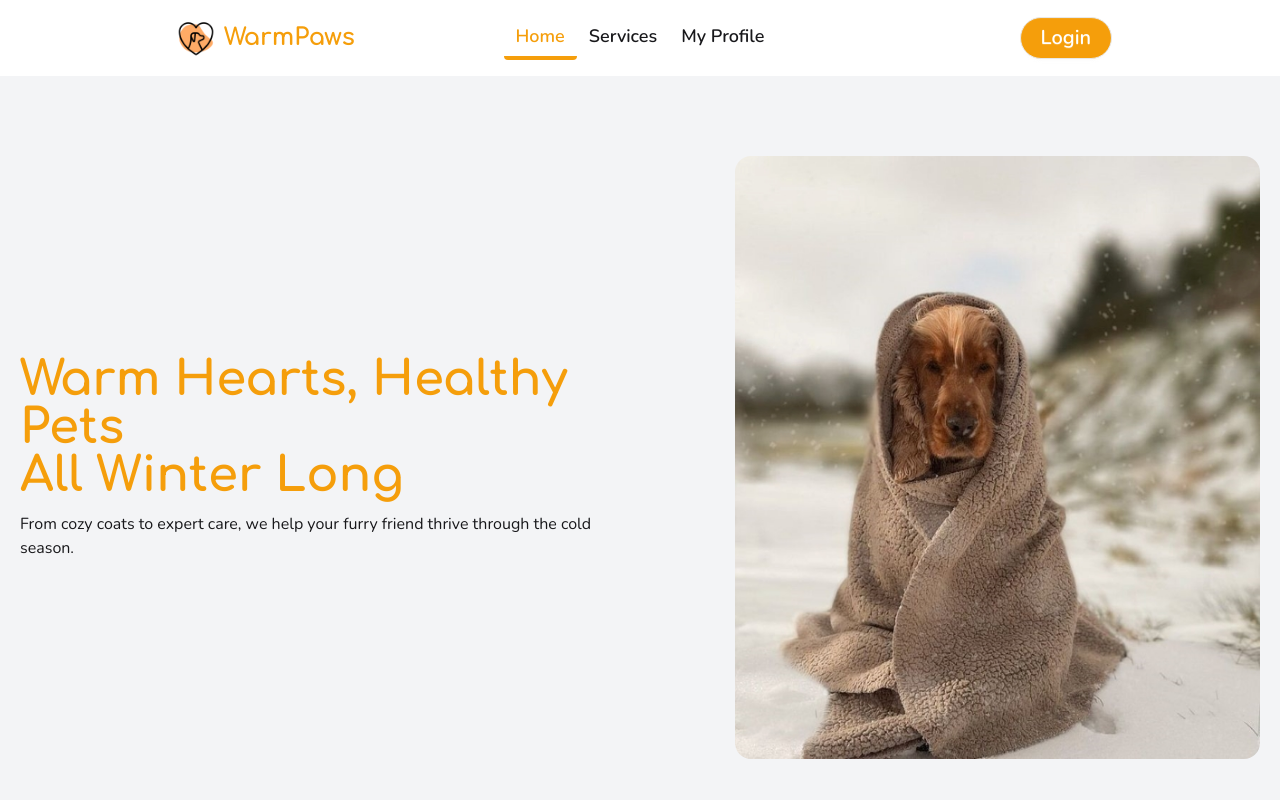
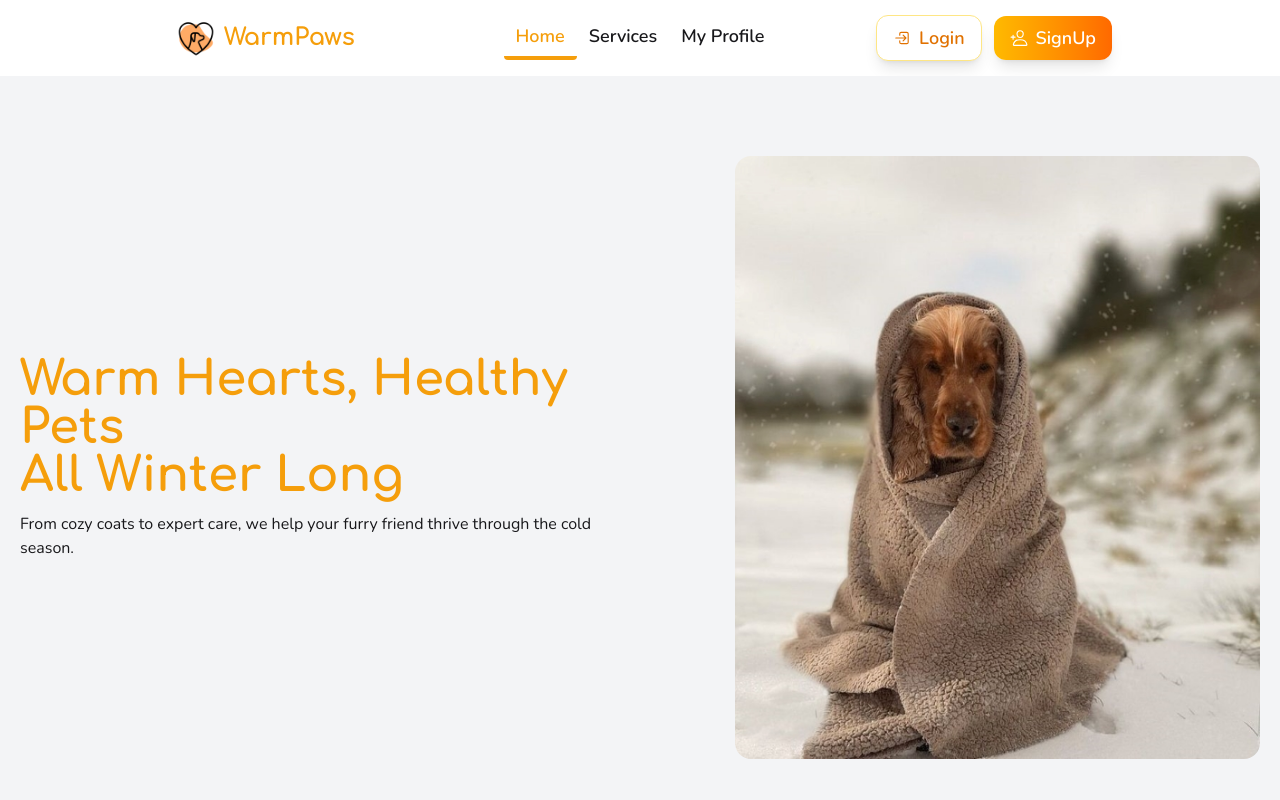
Before and after one commit to hafijurrahmanMILON/WarmPaws, a React (Vite) app: page / in a window 1280 px wide. Shown: the top 800 px of the page. Built offline with nearby package versions, Linux system fonts and the light colour scheme; no server answers.

Commit message:
semi-final push

```diff
--- a/src/Components/Navbar.jsx
+++ b/src/Components/Navbar.jsx
@@ -5,6 +5,11 @@ import { useContext } from "react";
 import { AuthContext } from "../Context/AuthContext";
 import userIcon from "../assets/user.png";
 import toast from "react-hot-toast";
+import {
+  IoLogInOutline,
+  IoLogOutOutline,
+  IoPersonAddOutline,
+} from "react-icons/io5";
 
 const Navbar = () => {
   const { user, setUser, signOutFunc } = useContext(AuthContext);
@@ -22,7 +27,7 @@ const Navbar = () => {
       });
   };
   return (
-    <div className="navbar px-2 md:px-42">
+    <div className="navbar shadow-sm px-2 md:px-12 lg:px-42">
       <div className="navbar-start flex items-center gap-2">
         <div className="dropdown">
           <label tabIndex={0} className="btn btn-ghost lg:hidden">
@@ -98,18 +103,27 @@ const Navbar = () => {
             </div>
             <button
               onClick={handleSignOut}
-              className="btn rounded-full font-semibold text-md md:text-xl  py-2 md:p-5 bg-primary text-white hover:bg-gradient-to-br from-amber-400 to-orange-500"
+              className="flex items-center gap-2 font-semibold text-sm md:text-lg py-2 px-4 bg-gradient-to-r from-amber-400 to-orange-500 text-white rounded-xl shadow-lg  hover:from-amber-500 hover:to-orange-600"
             >
+              <IoLogOutOutline />
               Log out
             </button>
           </div>
         ) : (
-          <div>
+          <div className="flex items-center gap-3">
             <Link
               to="/login"
-              className="btn rounded-full font-semibold text-md md:text-xl  py-2 md:p-5 bg-primary text-white hover:bg-gradient-to-br from-amber-400 to-orange-500"
+              className="flex items-center gap-2 font-semibold text-sm md:text-lg py-2 px-4 bg-white text-amber-600 border border-amber-200 rounded-xl shadow-lg  hover:bg-amber-50"
             >
+              <IoLogInOutline />
               Login
+            </Link>
+            <Link
+              to="/signup"
+              className="flex items-center gap-2 font-semibold text-sm md:text-lg py-2 px-4 bg-gradient-to-r from-amber-400 to-orange-500 text-white rounded-xl shadow-lg  hover:from-amber-500 hover:to-orange-600"
+            >
+              <IoPersonAddOutline />
+              SignUp
             </Link>
           </div>
         )}
@@ -119,3 +133,17 @@ const Navbar = () => {
 };
 
 export default Navbar;
+<div className="flex items-center">
+  <Link
+    to="/login"
+    className="font-semibold text-sm md:text-lg py-2 px-2 md:px-4 bg-amber-400 text-white hover:bg-gradient-to-br from-amber-400 to-orange-500  rounded-l-xl"
+  >
+    Login
+  </Link>
+  <Link
+    to="/signup"
+    className="font-semibold text-sm md:text-lg py-2 px-2 md:px-3 bg-primary text-white hover:bg-gradient-to-br from-amber-400 to-orange-500  rounded-r-xl"
+  >
+    SignUp
+  </Link>
+</div>;
--- a/src/Pages/Home.jsx
+++ b/src/Pages/Home.jsx
@@ -9,7 +9,7 @@ const Home = () => {
   return (
     <div>
       <HeroSlider></HeroSlider>
-      <div className="container md:w-10/12 mx-auto  px-5">
+      <div className="container md:w-11/12 mx-auto  px-3 md:px-0">
         <div>
           <OurService></OurService>
         </div>
```
